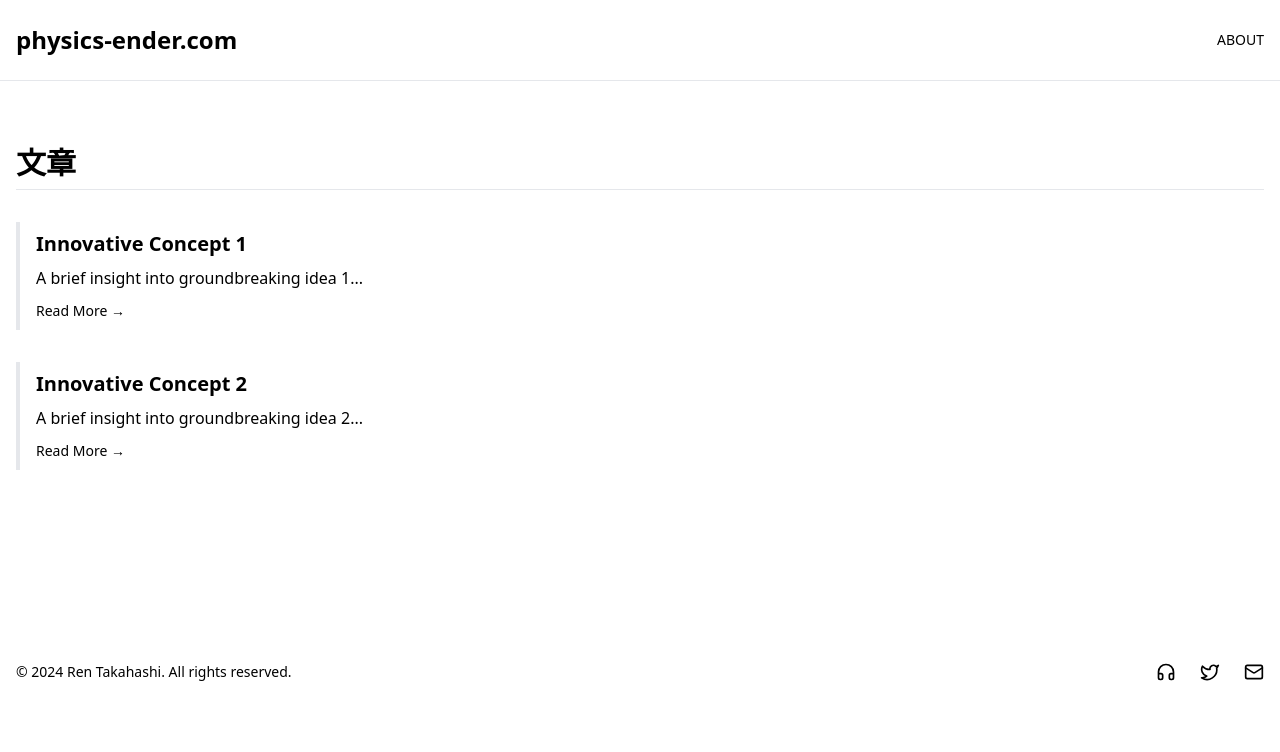
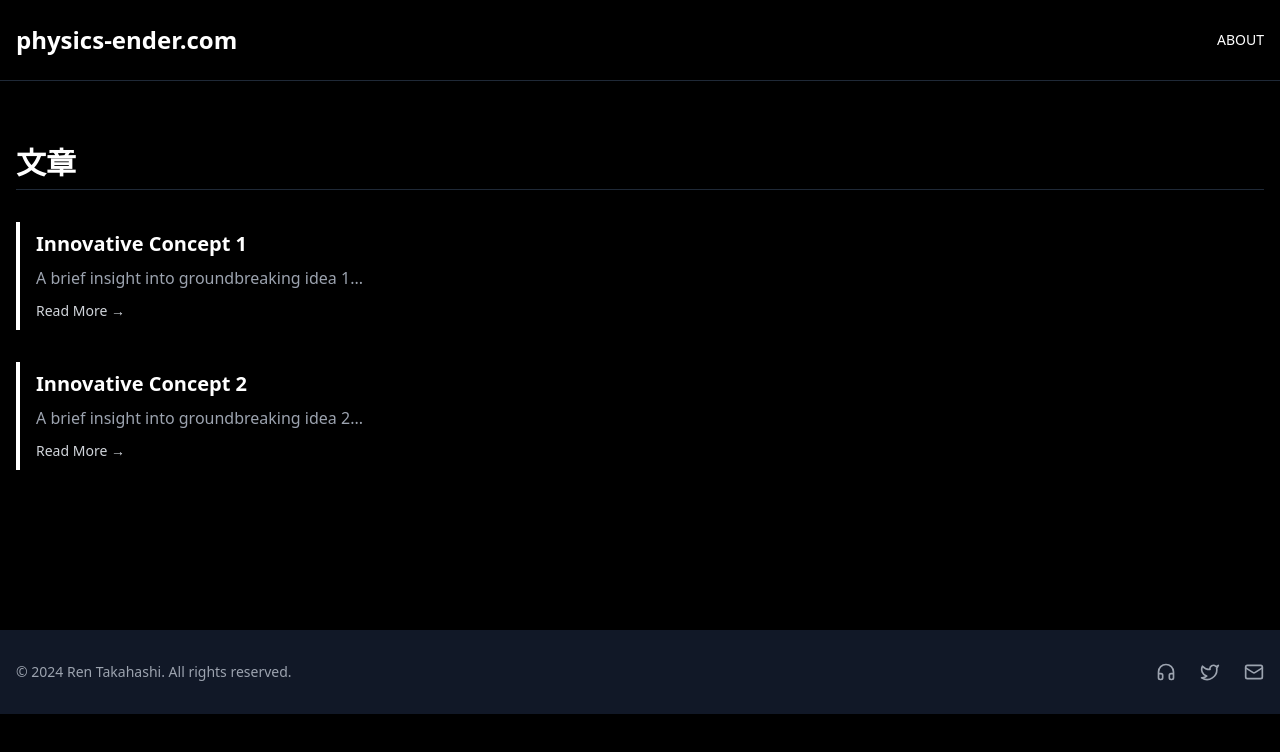
Before and after one commit to shadowverser/physics-ender.com, a Next.js app: page / in a window 1280 px wide. Shown: the top 752 px of the page. Built offline with nearby package versions, Linux system fonts and the light colour scheme.

Commit message:
header bg

```diff
--- a/src/components/header.tsx
+++ b/src/components/header.tsx
@@ -4,7 +4,7 @@ import Link from 'next/link'
 
 export function Header() {
   return (
-    <header className="border-b border-gray-800 sticky top-0 w-full">
+    <header className="bg-black/50 border-b border-gray-800 sticky top-0 w-full">
       <nav className="container mx-auto px-4 py-6 flex justify-between items-center">
         <Link href="/" className="text-2xl font-bold">physics-ender.com</Link>
         <div className="space-x-6 text-sm">
--- a/tailwind.config.ts
+++ b/tailwind.config.ts
@@ -9,16 +9,11 @@ const config: Config = {
   theme: {
     extend: {
       colors: {
-        background: "var(--background)",
-        foreground: "var(--foreground)",
-      },
-    },
-      colors: {
+        "background": "var(--background)",
+        "foreground": "var(--foreground)",
         "border": "hsl(var(--border))",
         "input": "hsl(var(--input))",
         "ring": "hsl(var(--ring))",
-            "background": "hsl(var(--background))",
-            "foreground": "hsl(var(--foreground))",
         "primary": {
           "DEFAULT": "hsl(var(--primary))",
           "foreground": "hsl(var(--primary-foreground))"
@@ -72,6 +67,7 @@ const config: Config = {
         }
       }
     },
+  },
   plugins: [require("tailwindcss-animate")],
 };
 export default config;
```
Lines whose indentation alone changed are shown as unchanged.
